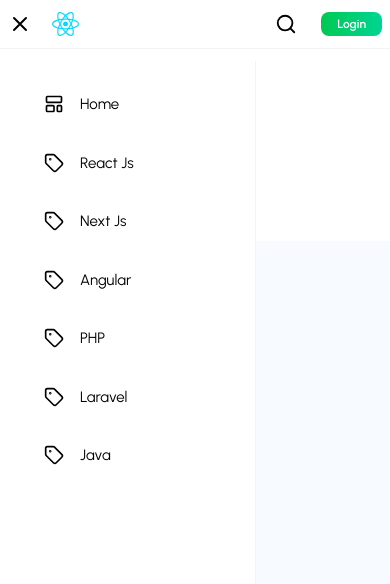
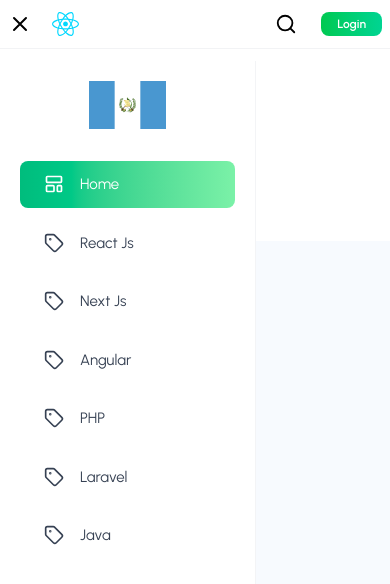
Before and after one commit to mgarciamdev/Blog, a React (Vite) app in the folder frontend/blog-app/: page / in a window 390 px wide. Both pictures are taken after a click on the button 20 px from the left and 24 px from the top of the page. Shown: the top 584 px of the page. Built offline with nearby package versions, Linux system fonts and the light colour scheme.

Commit message:
refractor: enhance navbar, sidemenu and dashboard layout

```diff
--- a/frontend/blog-app/src/components/Layouts/BlogLayout/BlogLayout.jsx
+++ b/frontend/blog-app/src/components/Layouts/BlogLayout/BlogLayout.jsx
@@ -1,10 +1,10 @@
 import React from 'react'
 import BlogNavbar from './BlogNavbar'
 
-const BlogLayout = ({ children, activeMenu }) => {
+const BlogLayout = ({ children }) => {
     return (
         <div className='bg-white pb-32'>
-            <BlogNavbar activeMenu={activeMenu} />
+            <BlogNavbar />
 
             <div className="container mx-auto px-5 md:px-0 mt-10">{children}</div>
         </div>
--- a/frontend/blog-app/src/components/Layouts/BlogLayout/BlogNavbar.jsx
+++ b/frontend/blog-app/src/components/Layouts/BlogLayout/BlogNavbar.jsx
@@ -11,7 +11,7 @@
 import { UserContext } from '../../../context/userContext';
 import { isAdminRole } from '../../../utils/helper';
 
-const BlogNavbar = ({ activeMenu }) => {
+const BlogNavbar = () => {
     const [openSideMenu, setOpenSideMenu] = useState(false);
     const [openSearchBar, setOpenSearchBar] = useState(false);
     const [openProfileMenu, setOpenProfileMenu] = useState(false) /* nuevo Const */
@@ -146,9 +146,8 @@
 
                     {/* Mobile side menu */}
                     {openSideMenu && (
-                        <div className="fixed top-[61px] left-0 bg-white z-50">
+                        <div className="fixed top-15.25 left-0 bg-white z-50">
                             <SideMenu
-                                activeMenu={activeMenu}
                                 isBlogMenu
                             />
                         </div>
--- a/frontend/blog-app/src/components/Layouts/Navbar.jsx
+++ b/frontend/blog-app/src/components/Layouts/Navbar.jsx
@@ -1,38 +1,127 @@
-import React, { useState } from 'react'
+import React, { useContext, useEffect, useRef, useState } from 'react'
 import { HiOutlineMenu, HiOutlineX } from 'react-icons/hi';
 
-import LOGO from "../../assets/react.svg";
+import LOGO from "../../assets/Guatemala.svg";
 import SideMenu from './SideMenu';
+import { UserContext } from '../../context/userContext';
+import CharAvatar from '../Cards/CharAvatar';
+import { useNavigate } from 'react-router-dom';
+import axiosInstance from '../../utils/axiosInstance';
+import { API_PATHS } from '../../utils/apiPaths';
+import { LuLogOut, LuUser } from 'react-icons/lu';
 
-const Navbar = ({ activeMenu }) => {
-    const [openSideMenu, setOpenSideMenu] = useState(false);
+const Navbar = ({ onMenuClick }) => {
+    const { user, clearUser } = useContext(UserContext);
+    const navigate = useNavigate();
+    const [openDropdown, setOpenDropdown] = useState(false);
+
+    const handleLogout = async () => {
+        try {
+            await axiosInstance.post(API_PATHS.AUTH.LOGOUT);
+        } catch (error) {
+            console.error("Error al cerrar sesión: ", error)
+        } finally {
+            clearUser();
+
+            localStorage.clear();
+
+            navigate("/", {
+                replace: true
+            });
+        }
+    }
+
+    const dropdownRef = useRef(null);
+
+    useEffect(() => {
+        const handleClickOutside = (event) => {
+            if (dropdownRef.current && !dropdownRef.current.contains(event.target)) {
+                setOpenDropdown(false);
+            }
+        };
+
+        document.addEventListener("mousedown", handleClickOutside);
+
+        return () => {
+            document.removeEventListener("mousedown", handleClickOutside);
+        };
+    }, []);
 
     return (
-        <div className="flex items-center justify-between gap-5 bg-white border-b border-gray-200/50 backdrop-blur-[2px] py-4 px-7 sticky top-0 z-40">
+        <div className="fixed top-0 left-0 right-0 z-30 flex items-center justify-between bg-white border-b border-gray-100/50 px-5 py-5">
+            <div className="flex items-center">
                 <button
                     className="block lg:hidden text-black"
-                onClick={() => {
-                    setOpenSideMenu((prev) => !prev);
-                }}
+                    onClick={onMenuClick}
                 >
-                {openSideMenu ? (
-                    <HiOutlineX className="text-2xl" />
-                ) : (
                     <HiOutlineMenu className="text-2xl" />
-                )}
                 </button>
+
+
+            </div>
+            <div ref={dropdownRef} className="flex items-center gap-4">
 
                 <img
                     src={LOGO}
                     alt="logo"
-                className="h-6 md:h-6.5"
+                    className="h-5"
                 />
 
-            {openSideMenu && (
-                <div className="fixed top-18 left-0 bg-white z-50">
-                    <SideMenu activeMenu={activeMenu} setOpenSideMenu={setOpenSideMenu} />
+                {/* Avatar */}
+                <button
+                    onClick={() => setOpenDropdown((prev) => !prev)}
+                    className="relative"
+                >
+                    {user?.profileImageUrl ? (
+                        <img
+                            src={user?.profileImageUrl}
+                            alt="Profile"
+                            className="w-10 h-10 rounded-full object-cover hover:bg-linear-to-r from-gray-400 to-gray-200"
+                        />
+                    ) : (
+                        <CharAvatar
+                            fullName={user?.name || ""}
+                            width="w-9"
+                            height="h-9"
+                            style="text-sm hover:bg-linear-to-r from-gray-400 to-gray-200"
+                        />
+                    )}
+                </button>
+
+                {/* Dropdown */}
+
+                <div className={`absolute top-15 right-6 w-50 bg-white border border-gray-200 rounded-2xl shadow-lg p-3 z-50 transition-all duration-200 origin-top-right ${openDropdown ? "opacity-100 scale-100 translate-y-0 visible" : "opacity-0 -translate-y-2 scale-95 invisible"}`}>
+                    {/* User Infor */}
+                    <div className="pb-3 border-b border-gray-100">
+                        <h4 className="font-semibold text-gray-900">
+                            {user?.name}
+                        </h4>
+
+                        <p className="text-sm text-gray-500">
+                            {user?.email}
+                        </p>
                     </div>
-            )}
+
+                    {/* MENU */}
+                    <div className="mt-3 space-y-1">
+                        <button
+                            className="w-full flex items-center gap-3 px-3 py-2 rounded-lg hover:bg-gray-100"
+                            onClick={() => navigate("/profile")}
+                        >
+                            <LuUser className="text-xl" />
+                            Mi Perfil
+                        </button>
+                        <button
+                            className="w-full flex items-center gap-3 px-3 py-2 rounded-lg hover:bg-red-50"
+                            onClick={() => handleLogout()}
+                        >
+                            <LuLogOut className="text-xl" />
+                            Logout
+                        </button>
+                    </div>
+                </div>
+
+            </div>
         </div>
     );
 };
--- a/frontend/blog-app/src/components/Layouts/SideMenu.jsx
+++ b/frontend/blog-app/src/components/Layouts/SideMenu.jsx
@@ -1,24 +1,23 @@
-import React, { useContext, useEffect, useState } from 'react';
+import React, { useContext } from 'react';
 import {
     BLOG_NAVBAR_DATA,
     ADMIN_SIDE_MENU,
-    BLOG_USER_EXTRA_MENU,
-    MEMBER_SIDE_MENU
+    MEMBER_SIDE_MENU,
+    SUPERADMIN_SIDE_MENU
 } from "../../utils/data";
-import { LuLogOut } from 'react-icons/lu';
+import { LuChevronRight, LuLogOut } from 'react-icons/lu';
 import { useLocation, useNavigate } from 'react-router-dom';
 import { LuChevronDown, LuChevronUp } from 'react-icons/lu';
 import { useMemo } from 'react';
 import CharAvatar from '../Cards/CharAvatar';
-import { isAdminRole } from '../../utils/helper';
 import { UserContext } from '../../context/userContext';
 import axiosInstance from '../../utils/axiosInstance';
 import { API_PATHS } from '../../utils/apiPaths';
+import LOGO from "../../assets/Guatemala.svg";
 
-const SideMenu = ({ activeMenu, isBlogMenu }) => {
+const SideMenu = ({ closeMenu, isBlogMenu }) => {
     const location = useLocation();
     const { user, clearUser } = useContext(UserContext);
-    const [openMenu, setOpenMenu] = useState(() => []);
     const navigate = useNavigate();
 
     const handleClick = (route) => {
@@ -29,6 +28,10 @@
         }
 
         navigate(route);
+
+        if (closeMenu) {
+            closeMenu();
+        }
     };
 
     const handleLogout = async () => {
@@ -39,6 +42,12 @@
         } finally {
             clearUser();
 
+            localStorage.clear();
+
+            if (closeMenu) {
+                closeMenu();
+            }
+
             navigate("/", {
                 replace: true
             });
@@ -48,133 +57,53 @@
     // Combinamos los menús segun el contexto
     const finalMenu = useMemo(() => {
         if (isBlogMenu) {
-            let menu = [...BLOG_NAVBAR_DATA];
-
-            if (user) {
-                menu = [
-                    ...menu,
-                    ...BLOG_USER_EXTRA_MENU
-                ];
+            return BLOG_NAVBAR_DATA;
         }
 
-            return menu;
+        switch (user?.role) {
+            case "superadmin":
+                return SUPERADMIN_SIDE_MENU;
 
+            case "admin":
+                return ADMIN_SIDE_MENU
+
+            default:
+                return MEMBER_SIDE_MENU;
         }
-
-        return isAdminRole(user?.role)
-            ? ADMIN_SIDE_MENU
-            : MEMBER_SIDE_MENU;
 
     }, [isBlogMenu, user]);
 
-    const toggleMenu = (id) => {
-        setOpenMenu((prev) => {
-            if (!Array.isArray(prev)) return [id]; // Realiza un fallback de seguridad
-            return prev.includes(id)
-                ? prev.filter((menuId) => menuId !== id)
-                : [...prev, id];
-        });
-    };
-
-    useEffect(() => {
-        const match = finalMenu.find(item =>
-            item.children?.some(sub => sub.path === location.pathname)
-        );
-
-        const next = match ? [match.id] : [];
-
-        // eslint-disable-next-line react-hooks/set-state-in-effect
-        setOpenMenu(prev =>
-            JSON.stringify(prev) === JSON.stringify(next) ? prev : next
-        );
-    }, [location.pathname, finalMenu]);
-
-
     return (
-        <div className="w-64 h-[calc(100vh-61px)] bg-white border-r border-gray-200/50 p-5 sticky top-12.25 z-20">
-            {user && (
-                <div className="flex flex-col items-center justify-center gap-1 mt-3 mb-7">
-                    {user?.profileImageUrl ? (
+        <div className="w-64 h-screen bg-white border-r border-gray-100 p-5 overflow-y-auto">
+            <div className="flex justify-center mb-8">
                 <img
-                            src={user?.profileImageUrl}
-                            alt="Profile Image"
-                            className="w-20 h-20 bg-slate-400 rounded-full"
+                    src={LOGO}
+                    alt="prueba"
+                    className="h-12 object-contain"
                 />
-                    ) : (
-                        <CharAvatar
-                            fullName={user?.name || ""}
-                            width="w-20"
-                            height="h-20"
-                            style="text-xl"
-                        />
-                    )}
-                    <div>
-                        <h5 className="text-gray-950 font-semibold text-center leading-6 mt-1">
-                            {user?.name || ""}
-                        </h5>
-                        <p className="text-[13px] font-medium text-gray-800 text-center">
-                            {user?.email || ""}
-                        </p>
             </div>
-                </div>
-            )}
 
             {/* Menú Dinámico */}
-            {finalMenu.map((item, index) => (
+            {finalMenu.map((item, index) => {
+                const isActive = location.pathname === item.path || item.children?.some(
+                    (sub) => sub.path === location.pathname
+                );
+                return (
                     <div key={`menu_${index}`} className="w-full">
                         <button
-                        className={`w-full flex items-center gap-4 text-[15px] ${activeMenu === item.label
+                            className={`w-full flex items-center gap-4 text-[15px] ${isActive
                                 ? "text-white bg-linear-to-r from-emerald-500 to-green-300"
-                            : ""
+                                : "text-gray-700 hover:bg-gray-100"
                                 } py-3 px-6 rounded-lg mb-3 cursor-pointer`}
-                        onClick={() => {
-                            if (item.children) {
-                                // Menú Toggle
-                                toggleMenu(item.id);
-                            } else {
-                                handleClick(item.path);
-                            }
-                        }}
+                            onClick={() => handleClick(item.path)}
                         >
                             <item.icon className='text-xl' />
                             {item.label}
 
-                        {item.children && (
-                            openMenu.includes(item.id) ? (
-                                <LuChevronDown className="text-lg transition-transform duration-200" />
-                            ) : (
-                                <LuChevronUp className="text-lg transition-transform duration-200" />
+                        </button>
+                    </div>
                 )
-                        )}
-                    </button>
-                    {/* Render de submenu si existen hijos */}
-                    {item.children && openMenu.includes(item.id) && (
-                        <div className="ml-8 mt-2 space-y-2">
-                            {item.children.map((subItem) => (
-                                <button
-                                    key={subItem.id}
-                                    className={`w-full flex items-center gap-1.5 text-[14px] px-4 py-2 rounded-lg ${location.pathname === subItem.path ? "text-emerald-500" : ""}`}
-                                    onClick={() => handleClick(subItem.path)}
-                                >
-                                    <subItem.icon className="text-lg" />
-                                    {subItem.label}
-                                </button>
-                            ))}
-                        </div>
-                    )}
-                </div>
-            ))}
-
-            {/* Logout */}
-            {user && (
-                <button
-                    className={`w-full flex items-center gap-4 text-[15px] py-3 px-6 rounded-lg mb-3 cursor-pointer`}
-                    onClick={() => handleLogout()}
-                >
-                    <LuLogOut className="text-xl" />
-                    Logout
-                </button>
-            )}
+            })}
         </div>
     );
 };
--- a/frontend/blog-app/src/pages/Dashboard/sections/RoleDistributionSection.jsx
+++ b/frontend/blog-app/src/pages/Dashboard/sections/RoleDistributionSection.jsx
@@ -32,7 +32,7 @@
         return <ChartSkeleton />;
     }
 
-    if (!hasRoleData?.length) {
+    if (!hasRoleData) {
     return (
         <div className="min-h-80 flex items-center justify-center">
             <EmptyState
--- a/frontend/blog-app/src/utils/data.js
+++ b/frontend/blog-app/src/utils/data.js
@@ -24,56 +24,43 @@
         id: "01",
         label: "Dashboard",
         icon: LuLayoutDashboard,
-        path: "/admin/dashboard"
+        path: "/dashboard"
     },
     {
         id: "02",
         label: "Blog Posts",
         icon: LuGalleryVerticalEnd,
-        path: "/admin/posts"
+        path: "/posts"
     },
     {
         id: "03",
         label: "Comments",
         icon: LuMessageSquareQuote,
-        path: "/admin/comments"
+        path: "/comments"
     },
     {
         id: "04",
         label: "User List",
         icon: LuUser,
-        path: "/admin/users"
+        path: "/users"
     },
     {
-        id: "06",
-        label: "User Profile",
-        icon: FaUserGear,
-        path: "/admin/profile"
-    },
-    {
-        id: "06",
+        id: "05",
         label: "Blog",
         icon: FaHome,
         path: "/"
     },
     {
-        id: "07",
+        id: "06",
         label: "Settings",
         icon: FaGears,
-        path: "/admin/settings"
+        path: "/settings"
     },
     {
-        id: "08",
+        id: "07",
         label: "FeedBack",
         icon: FaMailBulk,
-        children: [
-            {
-                id: "08-1",
-                label: "Received FeedBack",
-                icon: LuMail,
-                path: "/admin/feedback"
-            },
-        ],
+        path: "/feedback"
     },
 ];
 
@@ -82,72 +69,31 @@
         id: "01",
         label: "Dashboard",
         icon: LuLayoutDashboard,
-        path: "/blog/dashboard"
+        path: "/dashboard"
     },
     {
         id: "02",
-        label: "User Profile",
-        icon: FaUserGear,
-        path: "/blog/dashboard"
-    },
-    {
-        id: "03",
         label: "Blog",
         icon: FaHome,
         path: "/"
     },
     {
-        id: "04",
+        id: "03",
         label: "Settings",
         icon: FaGears,
-        path: "/blog/settings"
+        path: "/settings"
+    },
+    {
+        id: "04",
+        label: "FeedBack",
+        icon: FaMailBulk,
+        path: "/feedback"
     },
     {
         id: "05",
-        label: "FeedBack",
-        icon: FaMailBulk,
-        children: [
-            {
-                id: "05-1",
-                label: "Send FeedBack",
-                icon: LuMail,
-                path: "/blog/feedback"
-            },
-            {
-                id: "05-2",
-                label: "Feedback responses",
-                icon: LuMailCheck,
-                path: "/blog/feedback-response"
-            },
-        ],
-    },
-    {
-        id: "06",
         label: "Saved Data",
         icon: FaRegSave,
-        children: [
-            {
-                id: "06-1",
-                label: "Saved Posts",
-                icon: LuBookmark,
-                path: "/blog/posts"
-            },
-            {
-                id: "06-2",
-                label: "My Likes",
-                icon: LuHeart,
-                path: "/blog/likes"
-            },
-        ],
-    },
-];
-
-export const BLOG_USER_EXTRA_MENU = [ //Test
-    {
-        id: "01",
-        label: "Dashboard",
-        icon: LuLayoutDashboard,
-        path: "/blog/dashboard"
+        path: "/saved"
     },
 ];
 
@@ -224,3 +170,42 @@
         icon: LuTrash2,
     },
 ];
+
+export const SUPERADMIN_SIDE_MENU = [
+    {
+        id: "01",
+        label: "Dashboard",
+        icon: LuLayoutDashboard,
+        path: "/dashboard"
+    },
+        {
+        id: "02",
+        label: "Blog Posts",
+        icon: LuGalleryVerticalEnd,
+        path: "/posts"
+    },
+    {
+        id: "03",
+        label: "Comments",
+        icon: LuMessageSquareQuote,
+        path: "/comments"
+    },
+    {
+        id: "04",
+        label: "User List",
+        icon: LuUser,
+        path: "/users"
+    },
+    {
+        id: "05",
+        label: "Blog",
+        icon: FaHome,
+        path: "/"
+    },
+    {
+        id: "06",
+        label: "Settings",
+        icon: FaGears,
+        path: "/settings"
+    },
+];
```
Also changed, not shown: frontend/blog-app/src/components/Layouts/DashboardLayout.jsx (+26 -8 lines), frontend/blog-app/src/assets/Guatemala.svg (added). Lines whose indentation alone changed are shown as unchanged.
